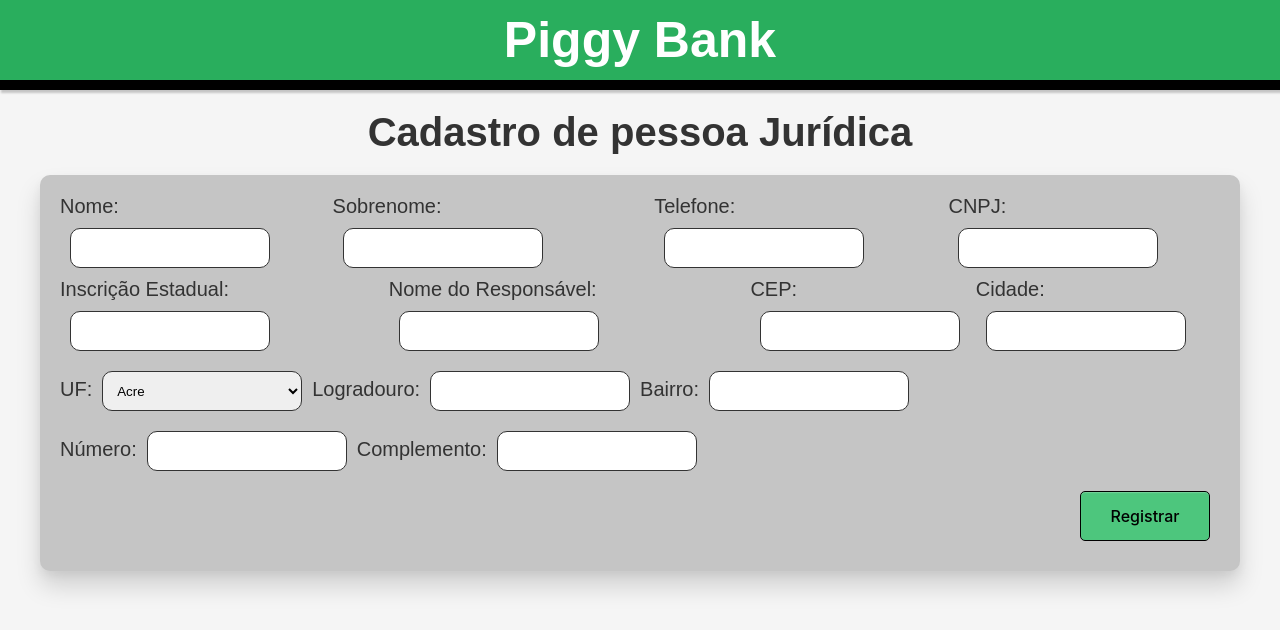
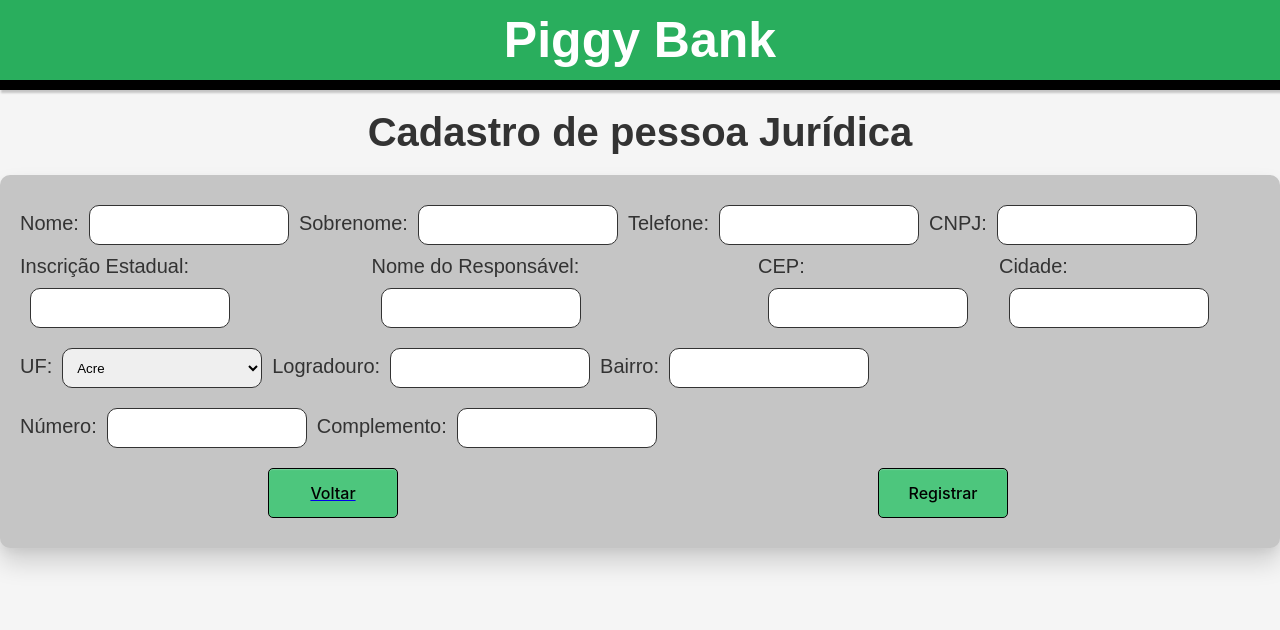
Before and after one commit to Rafcfs/piggybank, a React (Create React App) app in the folder frontend/: page /registerLegal in a window 1280 px wide. Shown: the top 630 px of the page. Built offline with nearby package versions, Linux system fonts and the light colour scheme; the HTML template or start-up script is replaced by a standard one.

Commit message:
create new cont button back

```diff
--- a/frontend/src/screens/RegisterLegalClient/index.tsx
+++ b/frontend/src/screens/RegisterLegalClient/index.tsx
@@ -1,5 +1,6 @@
 import React from "react";
 import { useForm } from "react-hook-form";
+import { Link } from "react-router-dom";
 import { Header } from "../../components/Header";
 import { CreateNewCont } from "../../services/CreateNewCount";
 import { CreateNewLegalPeople } from "../../services/CreateNewLegalPeople";
@@ -115,6 +116,7 @@
                                 </div>
                             </Divquatro>
                             <DivButton>
+                               <Link to="SelectRegister"> <ButtonCadastrar type="submit">Voltar</ButtonCadastrar></Link>
                                 <ButtonCadastrar type="submit">Registrar</ButtonCadastrar>
                             </DivButton>
                         </form>
--- a/frontend/src/screens/RegisterPhysicalCustomer/index.tsx
+++ b/frontend/src/screens/RegisterPhysicalCustomer/index.tsx
@@ -5,6 +5,7 @@
 import { AlignForm, ButtonCadastrar, Container, DivButton, Divdois, Divquatro, FormAling, Selectinput } from "./styles";
 import { PrimaryImput } from "../../styles/primary";
 import { CreateNewCont } from "../../services/CreateNewCount";
+import { Link } from "react-router-dom";
 
 const RegisterPhysicalCustomer: React.FC = () => {
 
@@ -129,6 +130,7 @@
                                 </div>
                             </Divdois>
                             <DivButton>
+                               <Link to="SelectRegister"> <ButtonCadastrar type="submit">Voltar</ButtonCadastrar></Link>
                                 <ButtonCadastrar type="submit">Registrar</ButtonCadastrar>
                             </DivButton>
 
--- a/frontend/src/screens/RegisterPhysicalCustomer/styles.ts
+++ b/frontend/src/screens/RegisterPhysicalCustomer/styles.ts
@@ -11,7 +11,7 @@
 
 export const AlignForm = styled.div`
     display: flex;
-    width: 1200px;
+    width: 1300px;
     padding: 20px;
     background-color: #c5c5c5;
     border-radius: 10px;
@@ -38,7 +38,7 @@
 
 export const DivButton = styled.div`
     display: flex;
-    justify-content: flex-end;
+    justify-content: space-around;
     margin: 10px;
 `
 
```
